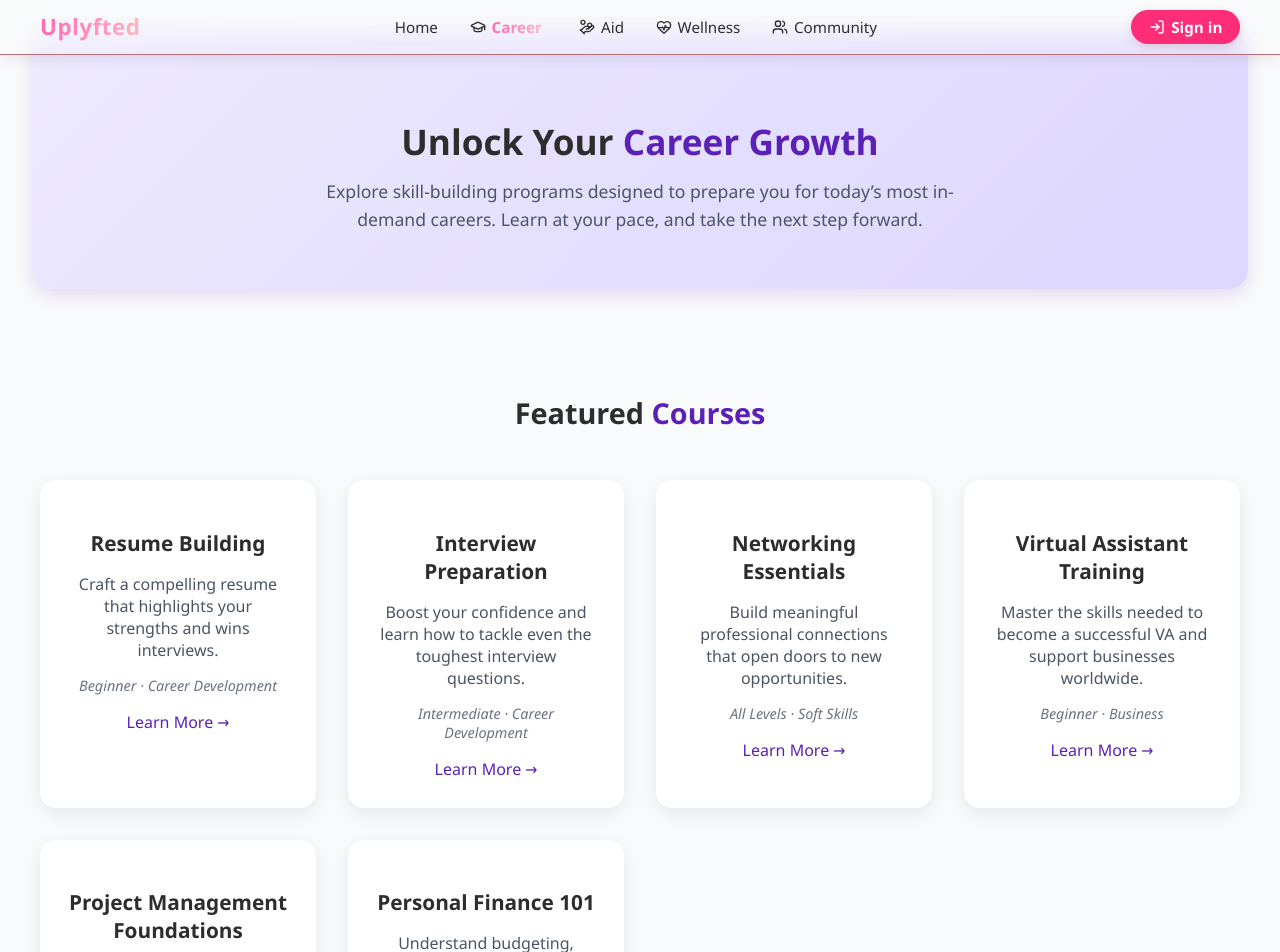
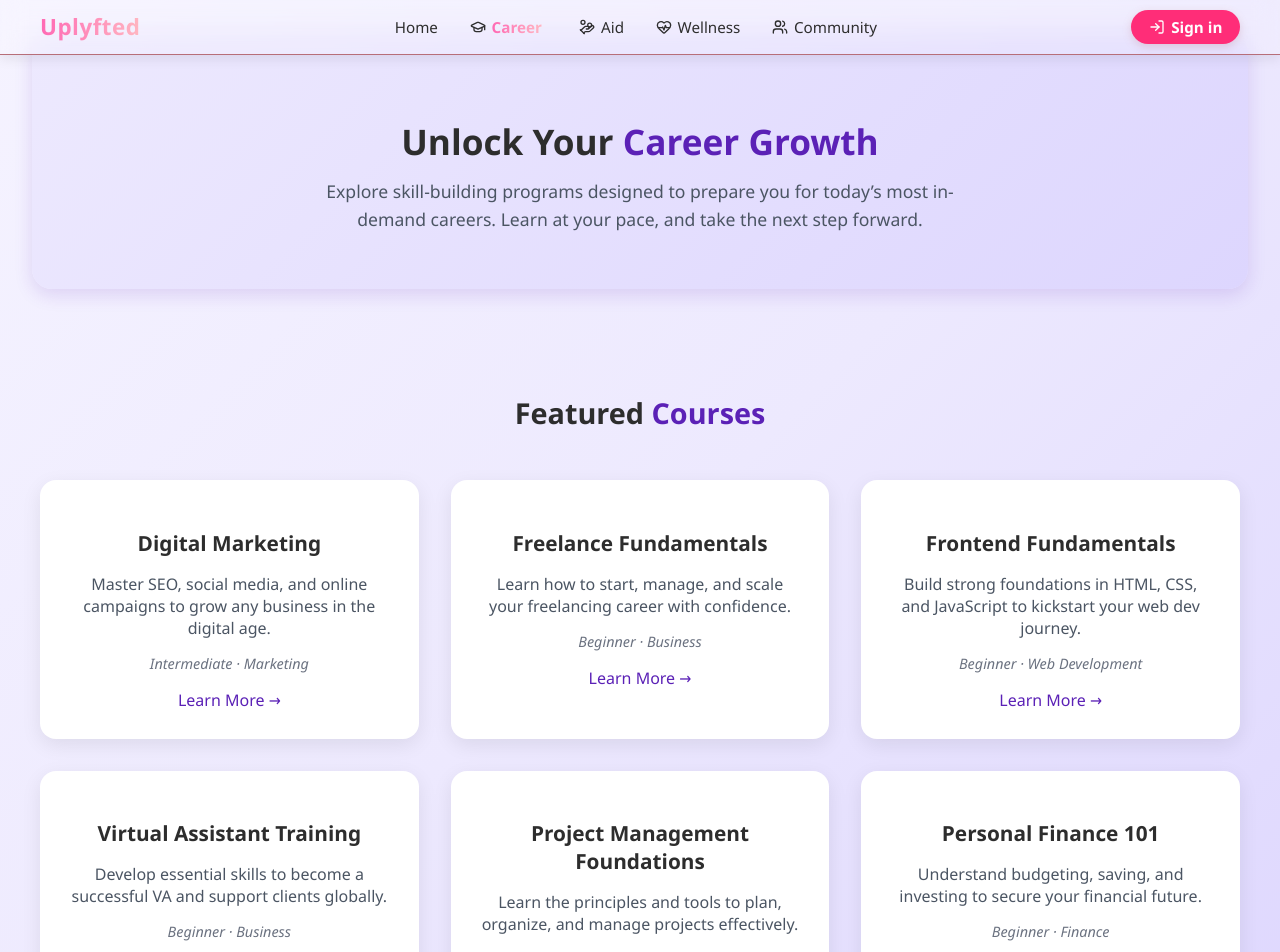
Before and after one commit to Sparshar-Njuguna/UPLYFTED, a React (Vite) app: page /career in a window 1280 px wide. Shown: the top 952 px of the page. Built offline with nearby package versions, Linux system fonts and the light colour scheme.

Commit message:
Updated my Career.jsx, and Career.css

```diff
--- a/src/data/courses.json
+++ b/src/data/courses.json
@@ -1,43 +1,43 @@
 
 [
   {
-    "title": "Resume Building",
-    "description": "Craft a compelling resume that highlights your strengths and wins interviews.",
-    "level": "Beginner",
-    "category": "Career Development",
-    "link": "/courses/resume-building"
+    "title": "Digital Marketing",
+    "description": "Master SEO, social media, and online campaigns to grow any business in the digital age.",
+    "level": "Intermediate",
+    "category": "Marketing",
+    "link": "/courses/digital-marketing"
   },
   {
-    "title": "Interview Preparation",
-    "description": "Boost your confidence and learn how to tackle even the toughest interview questions.",
-    "level": "Intermediate",
-    "category": "Career Development",
-    "link": "/courses/interview-prep"
+    "title": "Freelance Fundamentals",
+    "description": "Learn how to start, manage, and scale your freelancing career with confidence.",
+    "level": "Beginner",
+    "category": "Business",
+    "link": "/courses/freelance-fundamentals"
   },
   {
-    "title": "Networking Essentials",
-    "description": "Build meaningful professional connections that open doors to new opportunities.",
-    "level": "All Levels",
-    "category": "Soft Skills",
-    "link": "/courses/networking"
+    "title": "Frontend Fundamentals",
+    "description": "Build strong foundations in HTML, CSS, and JavaScript to kickstart your web dev journey.",
+    "level": "Beginner",
+    "category": "Web Development",
+    "link": "/courses/frontend-fundamentals"
   },
   {
     "title": "Virtual Assistant Training",
-    "description": "Master the skills needed to become a successful VA and support businesses worldwide.",
+    "description": "Develop essential skills to become a successful VA and support clients globally.",
     "level": "Beginner",
     "category": "Business",
     "link": "/courses/virtual-assistant"
   },
   {
     "title": "Project Management Foundations",
-    "description": "Learn the principles of planning, executing, and managing projects effectively.",
+    "description": "Learn the principles and tools to plan, organize, and manage projects effectively.",
     "level": "Intermediate",
-    "category": "Business",
+    "category": "Management",
     "link": "/courses/project-management"
   },
   {
     "title": "Personal Finance 101",
-    "description": "Understand budgeting, saving, and investing to build long-term financial security.",
+    "description": "Understand budgeting, saving, and investing to secure your financial future.",
     "level": "Beginner",
     "category": "Finance",
     "link": "/courses/personal-finance"
--- a/src/styles/Career.css
+++ b/src/styles/Career.css
@@ -2,7 +2,12 @@
 .career-page {
   padding: 2rem;
   color: #2d2d2d;
-  background: #f9fafb;
+  background: linear-gradient(
+    135deg,
+    #f5f3ff,  /* soft lilac */
+    #ede9fe,  /* lavender */
+    #ddd6fe   /* pastel violet */
+  );
   min-height: 100vh;
 }
 
@@ -12,8 +17,8 @@
   padding: 3.5rem 2rem;
   background: linear-gradient(
     135deg,
-    #ede9fe, /* soft lavender */
-    #ddd6fe   /* pastel violet */
+    #ede9fe,
+    #ddd6fe
   );
   border-radius: 1.25rem;
   margin-bottom: 3rem;
@@ -51,7 +56,7 @@
 /* ------------------ Cards ------------------ */
 .career-page .cards-container {
   display: grid;
-  grid-template-columns: repeat(auto-fit, minmax(260px, 1fr));
+  grid-template-columns: repeat(3, 1fr); /* force 3 per row */
   gap: 2rem;
 }
 
```
